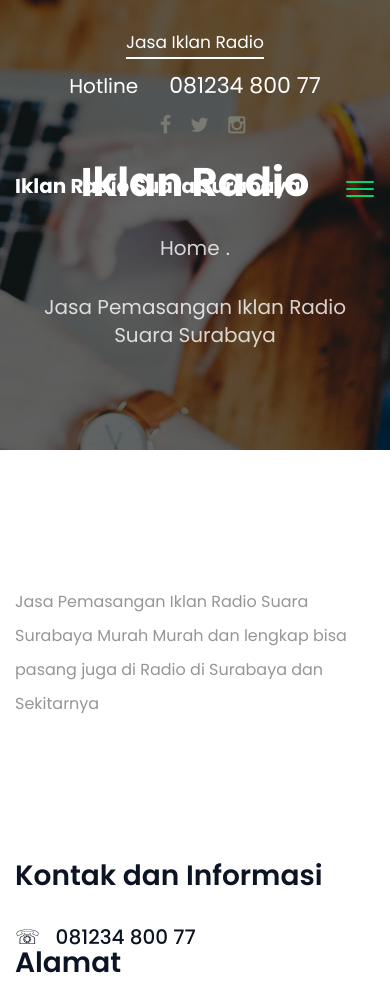
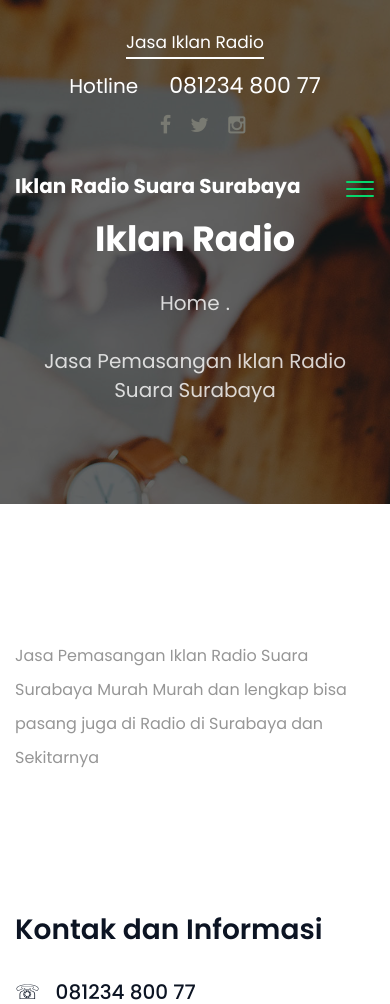
Before and after one commit to brehehe/iklanradioss, a Jekyll site: the page built from _posts/2018-04-06-hello-world.md, in a window 390 px wide. Shown: the top 1004 px of the page. Built offline with Jekyll 4.4.1, drawn with Linux system fonts in a browser that asks for light colours.

Commit message:
no message

```diff
--- a/_config.yml
+++ b/_config.yml
@@ -5,11 +5,11 @@
 title: "Iklan Radio Suara Surabaya"
 description: "Perusahaan Jasa Agency Iklan Radio Suara Surabaya Adlibs, Spot, Talk show, Wawancara"
 url: https://iklanradiosuarasurabaya.com
-# url: http://127.0.0.1:4000
+url: http://127.0.0.1:4000
 # mainurl: https://brehehe.github.io/iklanradioss/
 # mainurl: http://127.0.0.1:4000
 loading_teks: Iklan Radio Suara Surabaya
-stylever: 22
+stylever: 23
 
 info_logourl: logo-sbyad.png
 info_logourlpp: pp-logo-sbyad.png
--- a/css/responsive.css
+++ b/css/responsive.css
@@ -92,7 +92,7 @@
   footer {padding-top: 60px;}
   .theme-menu-wrapper .top-header p {margin-bottom: 10px;}
   .theme-inner-banner .opacity {padding: 160px 0 100px 0;}
-  .theme-inner-banner .opacity h2 {font-size: 40px;}
+  .theme-inner-banner .opacity h2 {font-size: 35px; padding-top: 60px;}
   .project-v1 .wrapper,.shop-page.full-width {padding: 0 15px;}
   .project-details .title h2 {line-height: 50px;font-size: 30px;}
   .product-details .product-info {margin-top: 40px;}
```
